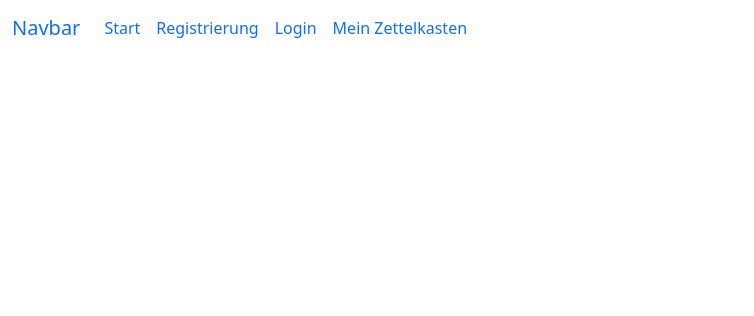
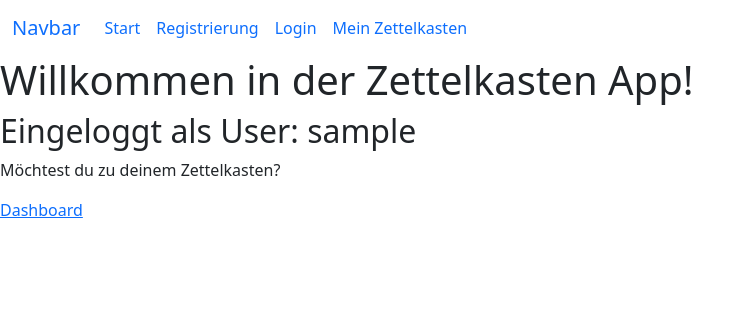
Before and after one commit to NKuhnHWR/Zettelkasten, a Flask app: page / in a window 1280 px wide. Shown: the top 316 px of the page, without its empty margins (0-754 px from the left). Run offline with Flask 3, Linux system fonts and the light colour scheme; the visitor is signed in with stand-in values (Sample User, id 1); some libraries are stand-ins or nearby versions.

Commit message:
Add responses and errorhandling for registration and login

```diff
--- a/app/app.py
+++ b/app/app.py
@@ -1,4 +1,4 @@
-from flask import Flask, render_template, redirect, url_for
+from flask import Flask, render_template, redirect, url_for, flash
 from flask_bootstrap import Bootstrap5
 from flask_wtf import FlaskForm
 from wtforms import StringField, PasswordField, BooleanField, SubmitField
@@ -45,6 +45,8 @@ with app.app_context():
 
 @app.route('/')
 def index():
+    if current_user.is_active:
+        return render_template("index.html", user=current_user.username)
     return render_template("index.html")
 
 @app.route('/login', methods=["GET", "POST"])
@@ -54,17 +56,22 @@ def login():
         user = User.query.filter_by(username=form.username.data).first()
         if user and user.password == form.password.data:
             login_user(user, remember=form.remember.data)
+            flash("Der Login war erfolgreich!")
             return redirect(url_for("dashboard"))
+        return render_template("login.html", form=form, error="Ungültige Logindaten!")
     return render_template("login.html", form=form)
 
 @app.route('/register', methods=["GET", "POST"])
 def register():
     form = RegisterForm()
     if form.validate_on_submit():
-        new_user = User(username = form.username.data, password = form.password.data)
-        db.session.add(new_user)
-        db.session.commit()
-        return redirect(url_for("dashboard"))
+        if form.password.data == form.passwordrepeated.data:
+            new_user = User(username = form.username.data, password = form.password.data)
+            db.session.add(new_user)
+            db.session.commit()
+            return redirect(url_for("dashboard"))
+        else:
+          return render_template("register.html", form=form, error="Die Passwörter sind nicht identisch!")
     return render_template("register.html", form=form)
 
 @app.route('/dashboard')
--- a/app/templates/index.html
+++ b/app/templates/index.html
@@ -1 +1,17 @@
 {% extends "base.html" %}
+
+{% block content %}
+    <h1>Willkommen in der Zettelkasten App!</h1>
+
+{% if user %}
+<h2>Eingeloggt als User: {{user}} </h2>
+<p>Möchtest du zu deinem Zettelkasten?</p>
+<a href="{{url_for('dashboard')}}">Dashboard</a>
+{% else %}
+<h2>Du bist nicht eingeloggt</h2>
+<p>Möchtest du einen Account erstellen oder dich einloggen?</p>
+<a href="{{url_for('register')}}">Registrierung</a>
+<a href="{{url_for('login')}}">Login</a>
+{% endif %}
+
+{% endblock content %}
--- a/app/templates/register.html
+++ b/app/templates/register.html
@@ -2,6 +2,8 @@
 
 {% block content %}
     <h2>Registrierung</h2>
-
+{% if error %}
+{{error}}
+{% endif %}
     {{render_form(form)}}
 {% endblock content %}
```
Also changed, not shown: app/templates/dashboard.html (+10 -0 lines), app/templates/login.html (+9 -0 lines).
